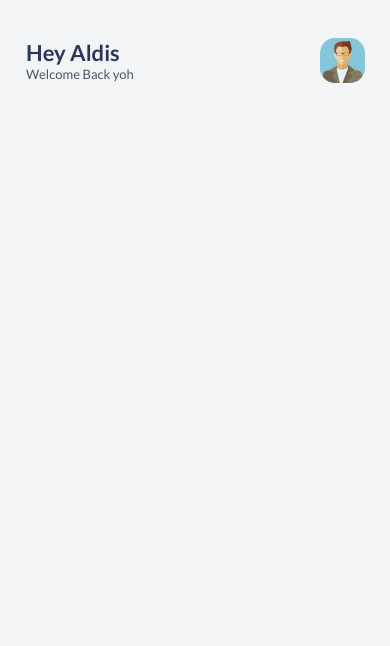
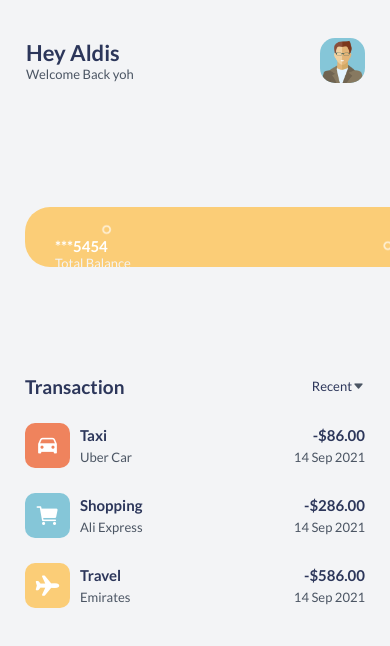
Before and after one commit to WaruiAlfred/wallet, a React Native app: screen /Home in a window 390 px wide. Shown: the top 646 px of the page. Built offline with nearby package versions, Linux system fonts and the light colour scheme.

Commit message:
render card & transaction section with dummy data

```diff
--- a/screens/Home.tsx
+++ b/screens/Home.tsx
@@ -3,6 +3,10 @@ import { FunctionComponent } from "react";
 import styled from "styled-components/native";
 import { colors } from "../components/colors";
 import { Container } from "../components/shared";
+import logo1 from "../assets/cards/mc.png";
+import logo2 from "../assets/cards/visa_white.png";
+import CardSection from "../components/Cards/CardSection";
+import TransactionSection from "../components/Transactions/TransactionSection";
 
 const HomeContainer = styled(Container)`
   background-color: ${colors.graylight};
@@ -11,9 +15,71 @@ const HomeContainer = styled(Container)`
 `;
 
 const Home: FunctionComponent = () => {
+  const cardsData = [
+    {
+      id: 1,
+      accountNo: "2343345454646",
+      balance: 2000.22,
+      alias: "Work Debit",
+      logo: logo1,
+    },
+    {
+      id: 2,
+      accountNo: "23433656454646",
+      balance: 23400.22,
+      alias: "Personal Prepaid",
+      logo: logo2,
+    },
+    {
+      id: 3,
+      accountNo: "23876754646",
+      balance: 454000.22,
+      alias: "School Prepaid",
+      logo: logo1,
+    },
+  ];
+
+  const transactionData = [
+    {
+      id: 1,
+      amount: "-$86.00",
+      date: "14 Sep 2021",
+      title: "Taxi",
+      subtitle: "Uber Car",
+      art: {
+        background: colors.primary,
+        icon: "car",
+      },
+    },
+    {
+      id: 2,
+      amount: "-$286.00",
+      date: "14 Sep 2021",
+      title: "Shopping",
+      subtitle: "Ali Express",
+      art: {
+        background: colors.tertiary,
+        icon: "cart",
+      },
+    },
+    {
+      id: 3,
+      amount: "-$586.00",
+      date: "14 Sep 2021",
+      title: "Travel",
+      subtitle: "Emirates",
+      art: {
+        background: colors.accent,
+        icon: "airplane",
+      },
+    },
+  ];
+
   return (
     <HomeContainer>
       <StatusBar style="dark" />
+      <CardSection data={cardsData} />
+      <TransactionSection data={transactionData} />
     </HomeContainer>
   );
 };
```
